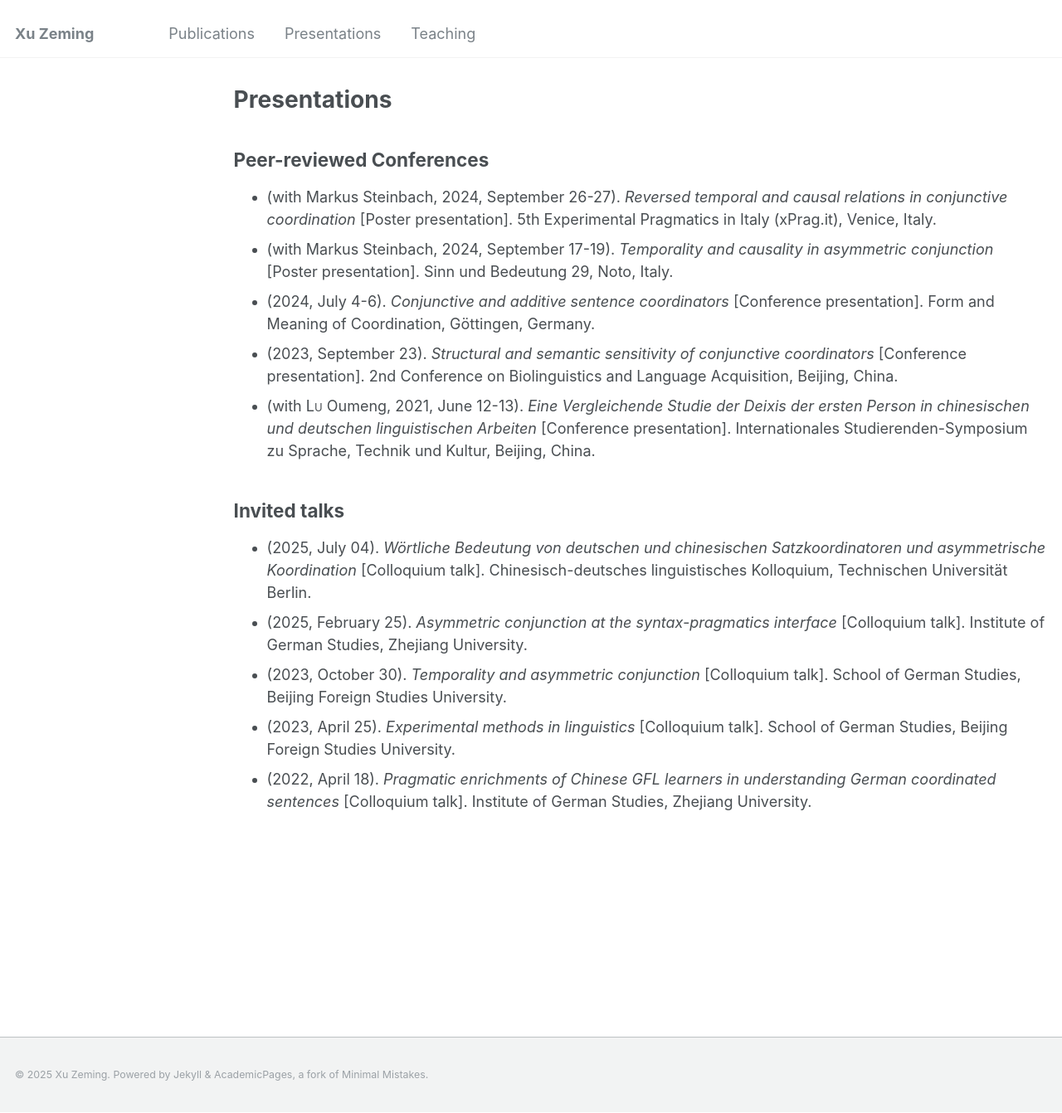
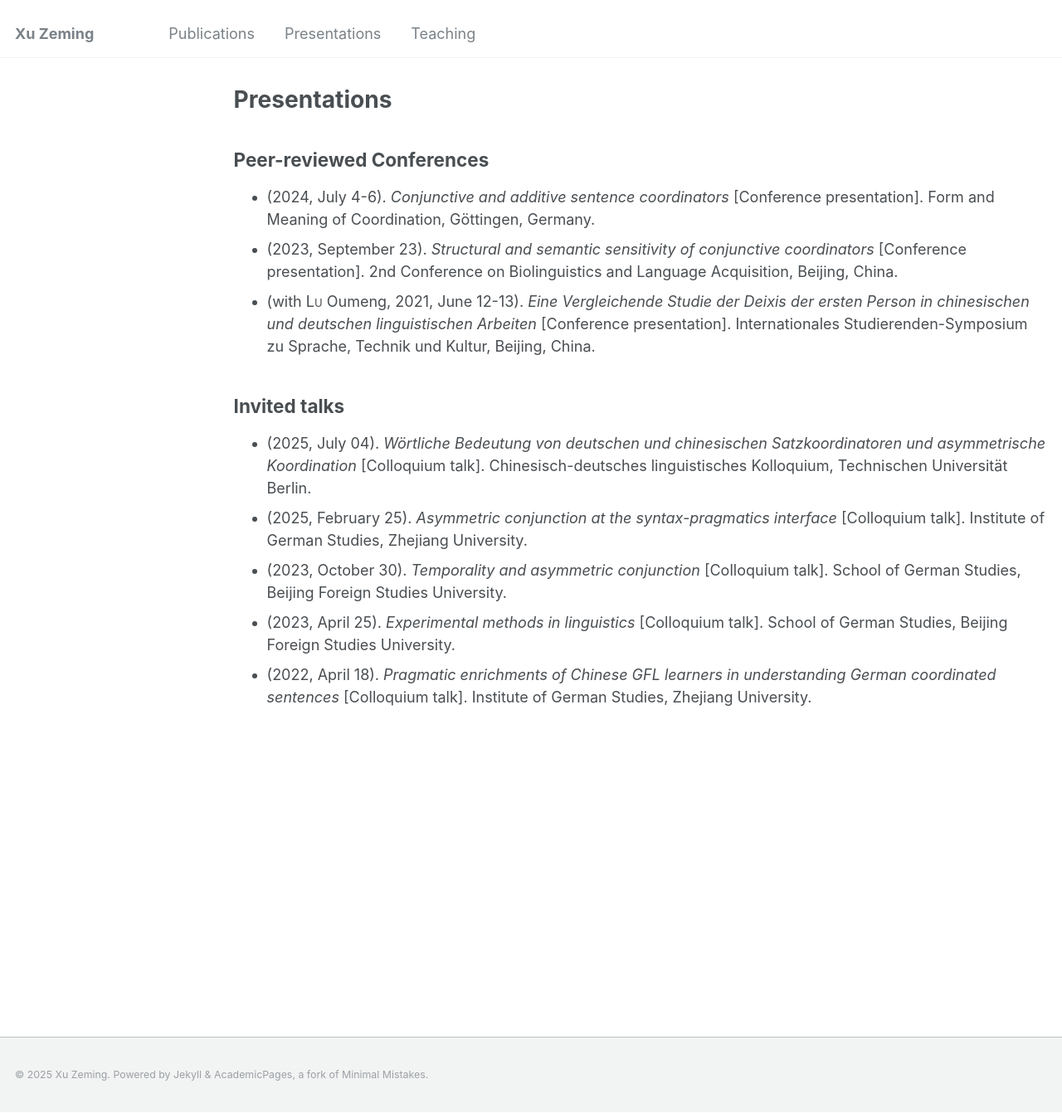
Before and after one commit to xu-zeming/xu-zeming.github.io, a Jekyll site: the page built from _pages/presentations.md, in a window 1280 px wide and 1342 px high. Shown: the whole window at 83% size. Built offline with Jekyll 4.4.1, drawn with Linux system fonts in a browser that asks for light colours.

Commit message:
modified:   _pages/presentations.md

```diff
--- a/_pages/presentations.md
+++ b/_pages/presentations.md
@@ -6,8 +6,6 @@ author_profile: false
 ---
 
 ## Peer-reviewed Conferences
-* (with Markus Steinbach, 2024, September 26-27). *Reversed temporal and causal relations in conjunctive coordination* [Poster presentation]. 5th Experimental Pragmatics in Italy (xPrag.it), Venice, Italy.
-* (with Markus Steinbach, 2024, September 17-19). *Temporality and causality in asymmetric conjunction* [Poster presentation]. Sinn und Bedeutung 29, Noto, Italy.
 * (2024, July 4-6). *Conjunctive and additive sentence coordinators* [Conference presentation]. Form and Meaning of Coordination, Göttingen, Germany.
 * (2023, September 23). *Structural and semantic sensitivity of conjunctive coordinators* [Conference presentation]. 2nd Conference on Biolinguistics and Language Acquisition, Beijing, China.
 * (with <span style="font-variant:small-caps;">Lu</span> Oumeng, 2021, June 12-13). *Eine Vergleichende Studie der Deixis der ersten Person in chinesischen und deutschen linguistischen Arbeiten* [Conference presentation]. Internationales Studierenden-Symposium zu Sprache, Technik und Kultur, Beijing, China.
```
